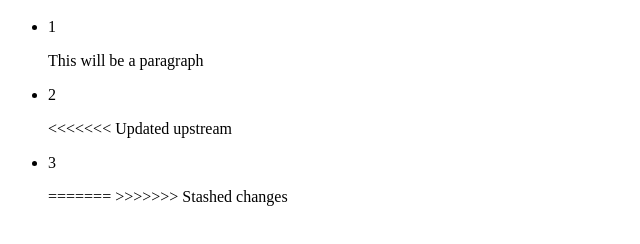
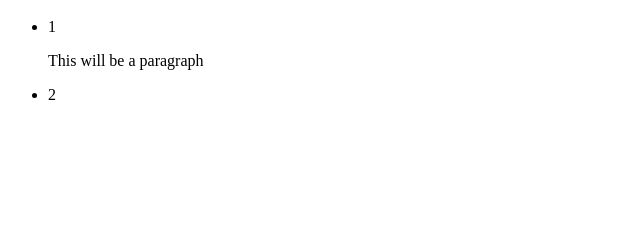
Before and after one commit to AcheZC/First, a plain HTML site: page Index.html in a window 1280 px wide. Shown: the part 48-292 px from the top of the page, without its empty margins (0-640 px from the left). Drawn offline with Linux system fonts and the light colour scheme.

Commit message:
Deleted point 3 on list

```diff
--- a/Index.html
+++ b/Index.html
@@ -19,13 +19,6 @@
             <p>2</p>
             <p></p>
         </li>
-<<<<<<< Updated upstream
-        <li>
-            <p>3</p>
-            <p></p>
-        </li>
-=======
->>>>>>> Stashed changes
     </ul>
     <div></div>
 </body>
```
